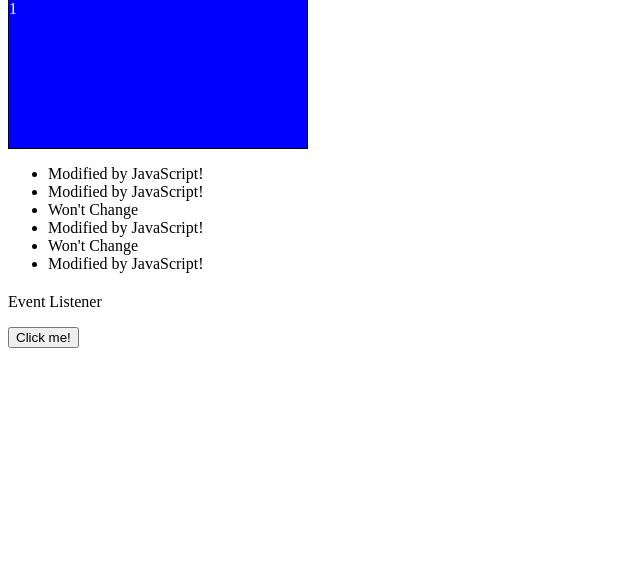
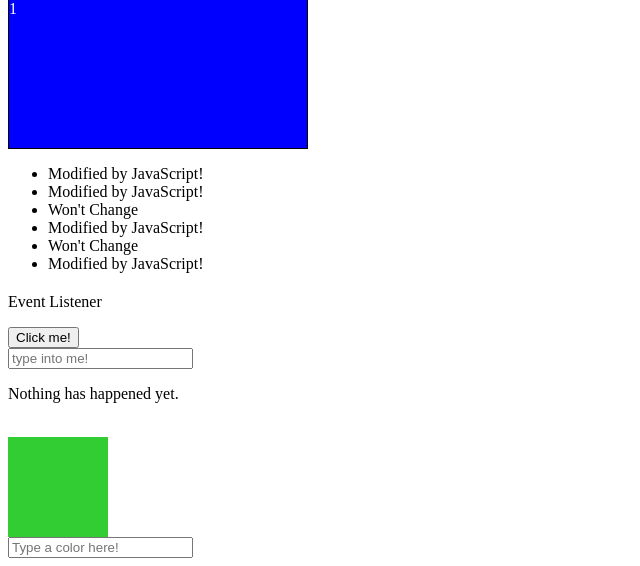
Before and after one commit to kacperwalter/code-notes, a PHP site: page / in a window 1280 px wide. Shown: the part 959-1525 px from the top of the page, without its empty margins (0-640 px from the left). Before the commit the page ends 1307 px from the top, so only its background shows below. Run offline with PHP 8.4, Linux system fonts and the light colour scheme.

Commit message:
JS evenlisteners etc

```diff
--- a/frontend_masters/begginer/index.html
+++ b/frontend_masters/begginer/index.html
@@ -51,6 +51,17 @@
 
       <p style="margin-top: 20px;">Event Listener</p>
       <button class="event-button">Click me!</button>
+      <br>
+
+    <!-- live input typing -->
+    <input placeholder="type into me!" class="input-to-copy" />
+    <p class="p-to-copy-to">Nothing has happened yet.</p>
+
+    <br>
+
+    <!-- change -->
+    <div class="color-box"></div>
+    <input class="color-input" placeholder="Type a color here!" />
 
       <script src="./main.js"></script>
 </body>
--- a/frontend_masters/begginer/main.js
+++ b/frontend_masters/begginer/main.js
@@ -195,3 +195,19 @@ const buttonToListen = document.querySelector('.event-button');
 buttonToListen.addEventListener('click', function(){
     alert("You clicked this button")
 });
+
+// live input display
+const input = document.querySelector('.input-to-copy');
+const paragraph = document.querySelector('.p-to-copy-to');
+
+input.addEventListener("keyup", function() {
+    paragraph.innerText = input.value;
+});
+
+// change
+const inputChange = document.querySelector('.color-input');
+const paragraphChange = document.querySelector('.color-box');
+
+inputChange.addEventListener('change', function() {
+    paragraphChange.style.backgroundColor = inputChange.value;
+});
--- a/frontend_masters/begginer/style.css
+++ b/frontend_masters/begginer/style.css
@@ -85,3 +85,9 @@ h2 {
     flex-direction: column-reverse;
     width: 100%;
   }
+
+.color-box {
+    background-color: limegreen;
+    width: 100px;
+    height: 100px;
+}
```
